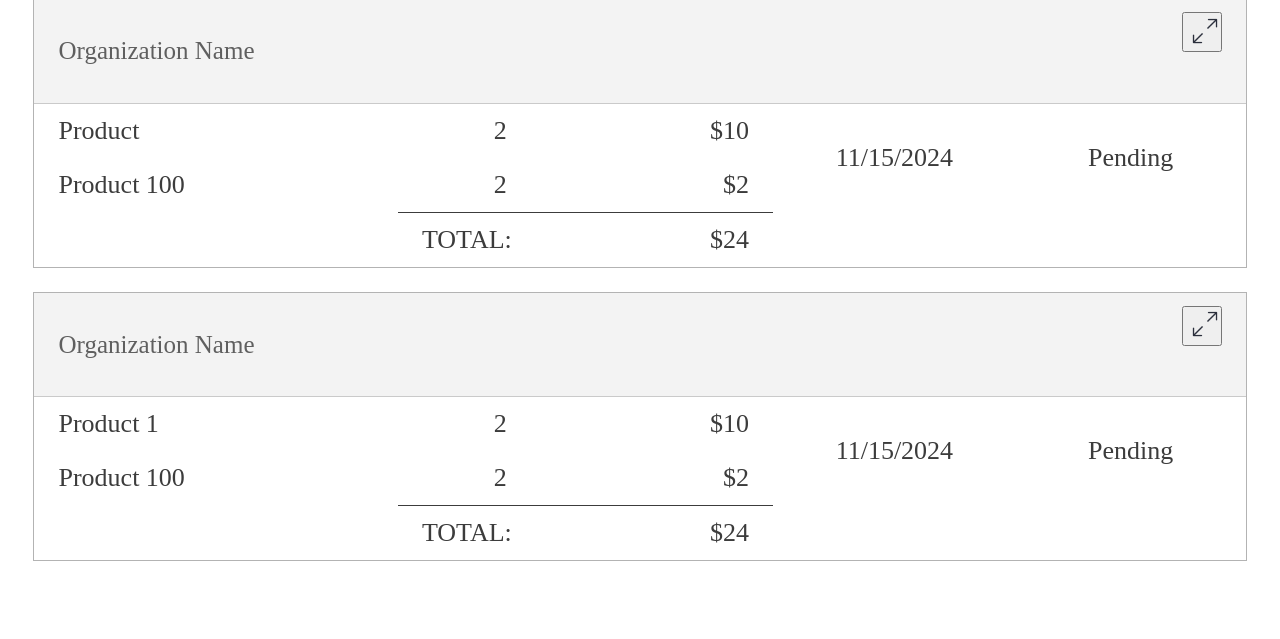
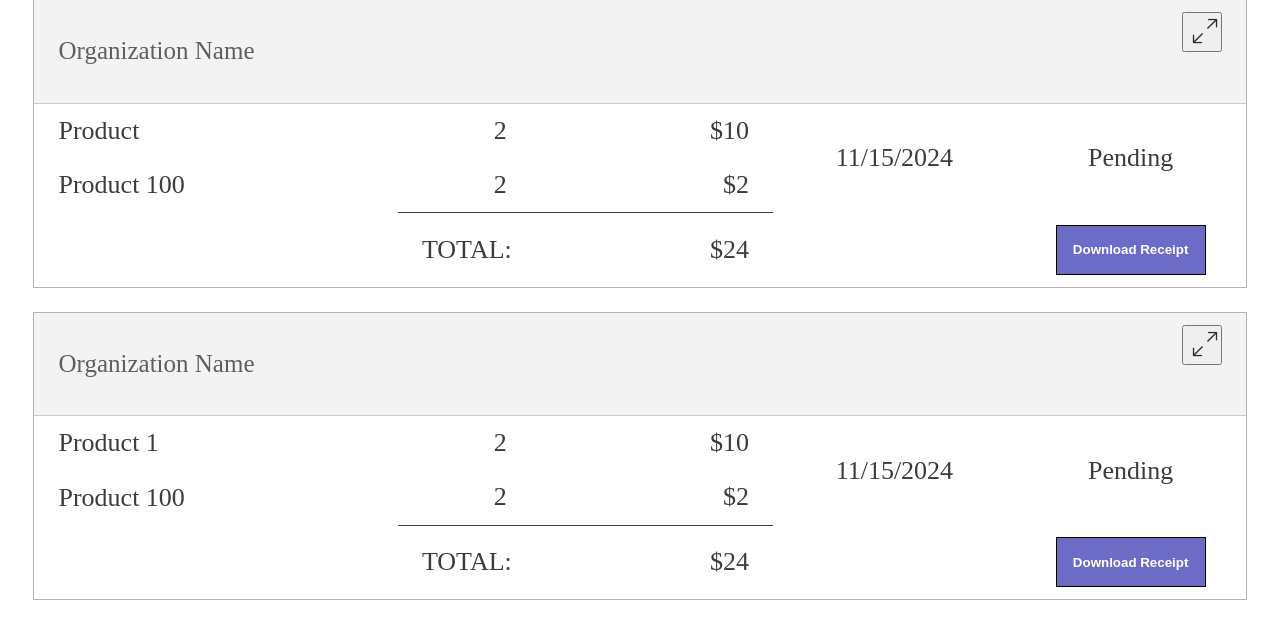
Before and after one commit to Ken-Ds/e-commerce-website-js, a PHP site: page /public/view-transactions.html in a window 1280 px wide. Shown: the part 148-787 px from the top of the page. Run offline with PHP 8.4, Linux system fonts and the light colour scheme.

Commit message:
Added Save to PDF Button in Transactions

```diff
--- a/customer/public/view-transactions.html
+++ b/customer/public/view-transactions.html
@@ -61,6 +61,8 @@
                         <td></td>
                         <td>TOTAL:</td>
                         <td>$24</td>
+                        <td></td>
+                        <td><button>Download Receipt</button></td>
                     </tr>
                 </tfoot>
             </table>
@@ -99,6 +101,8 @@
                         <td></td>
                         <td>TOTAL:</td>
                         <td>$24</td>
+                        <td></td>
+                        <td><button>Download Receipt</button></td>
                     </tr>
                 </tfoot>
             </table>
@@ -145,5 +149,4 @@
 
     }
 
-
 </script>
--- a/customer/style/css/view-transactions.css
+++ b/customer/style/css/view-transactions.css
@@ -179,3 +179,18 @@
 .details-table tfoot tr td:nth-child(3){
     border-top: 1px solid;
 }
+
+.details-table tfoot tr button{
+    background-color: rgb(108, 108, 199);
+    width: 150px;
+    height: 50px;
+    font-weight: bold;
+    border: 1px solid black;
+    color: white;
+    cursor: pointer;
+}
+
+.details-table tfoot tr button:hover{
+    background-color: blue;
+    transition: 0.5s;
+}
```
Also changed, not shown: shared/pages/signup.php (added, +65 -0 lines).
